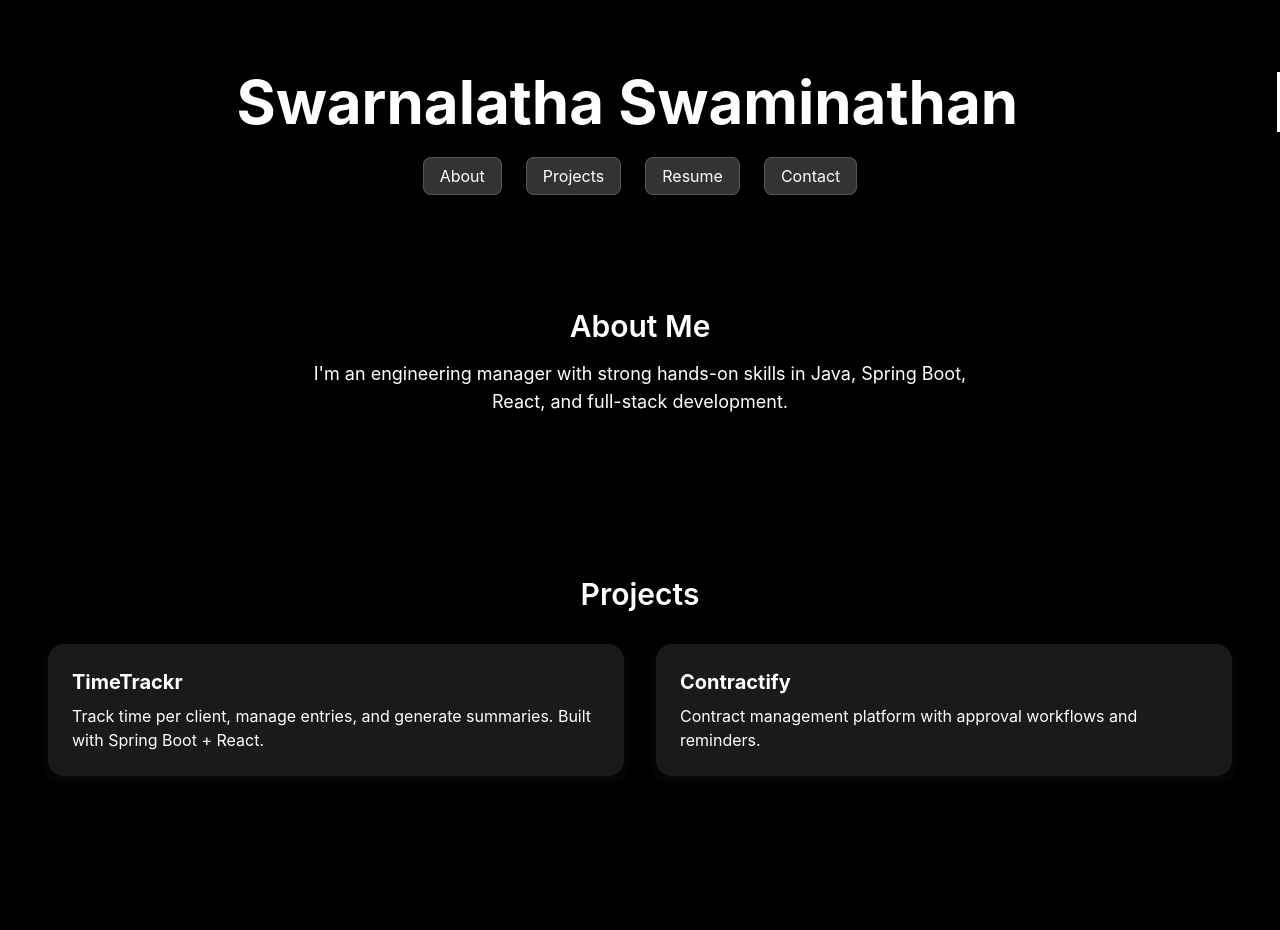
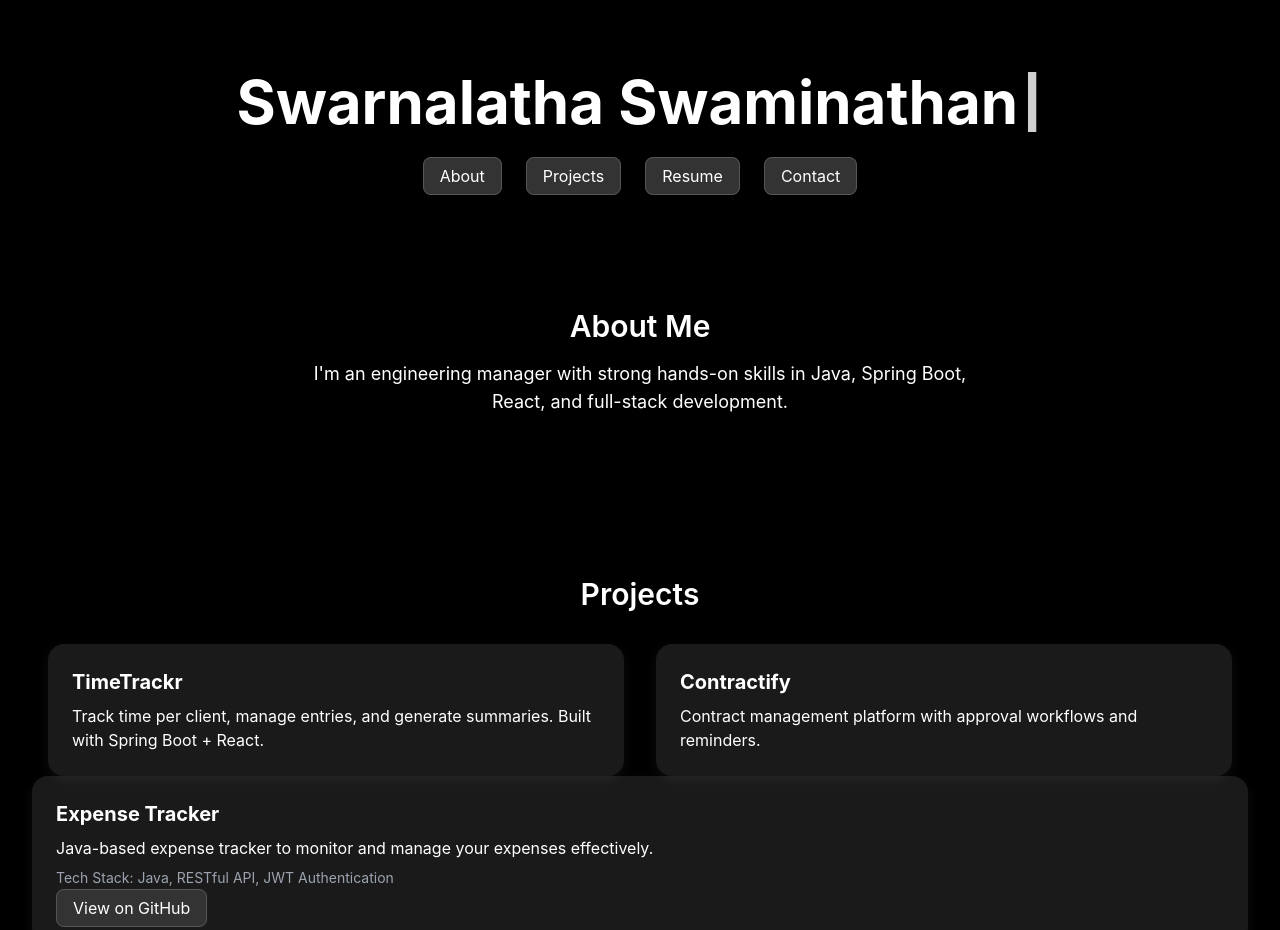
Before and after one commit to swarna73/swarna-portfolio, a React (Vite) app: page / in a window 1280 px wide. Shown: the top 930 px of the page. Built offline with nearby package versions, Linux system fonts and the light colour scheme.

Commit message:
Added the projects

```diff
--- a/src/App.jsx
+++ b/src/App.jsx
@@ -41,6 +41,19 @@ export default function App() {
             <p>Contract management platform with approval workflows and reminders.</p>
           </div>
         </div>
+<div className="project-card">
+  <h3 className="text-xl font-bold mb-2">Expense Tracker</h3>
+  <p className="mb-2">Java-based expense tracker to monitor and manage your expenses effectively.</p>
+  <p className="text-sm text-gray-400 mb-2">Tech Stack: Java, RESTful API, JWT Authentication</p>
+  <a
+    href="https://github.com/swarna73/expense-manager"
+    target="_blank"
+    rel="noopener noreferrer"
+    className="button"
+  >
+    View on GitHub
+  </a>
+</div>
       </section>
 
       {/* Resume Section */}
```
